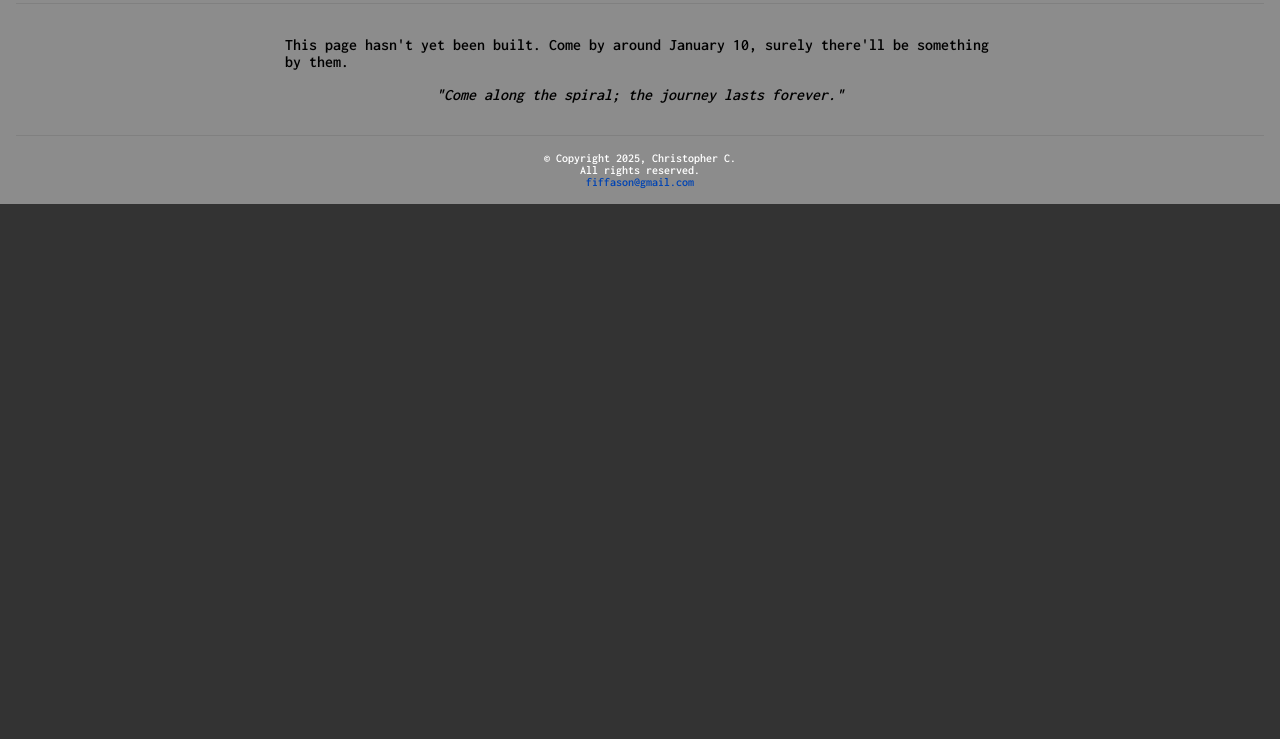
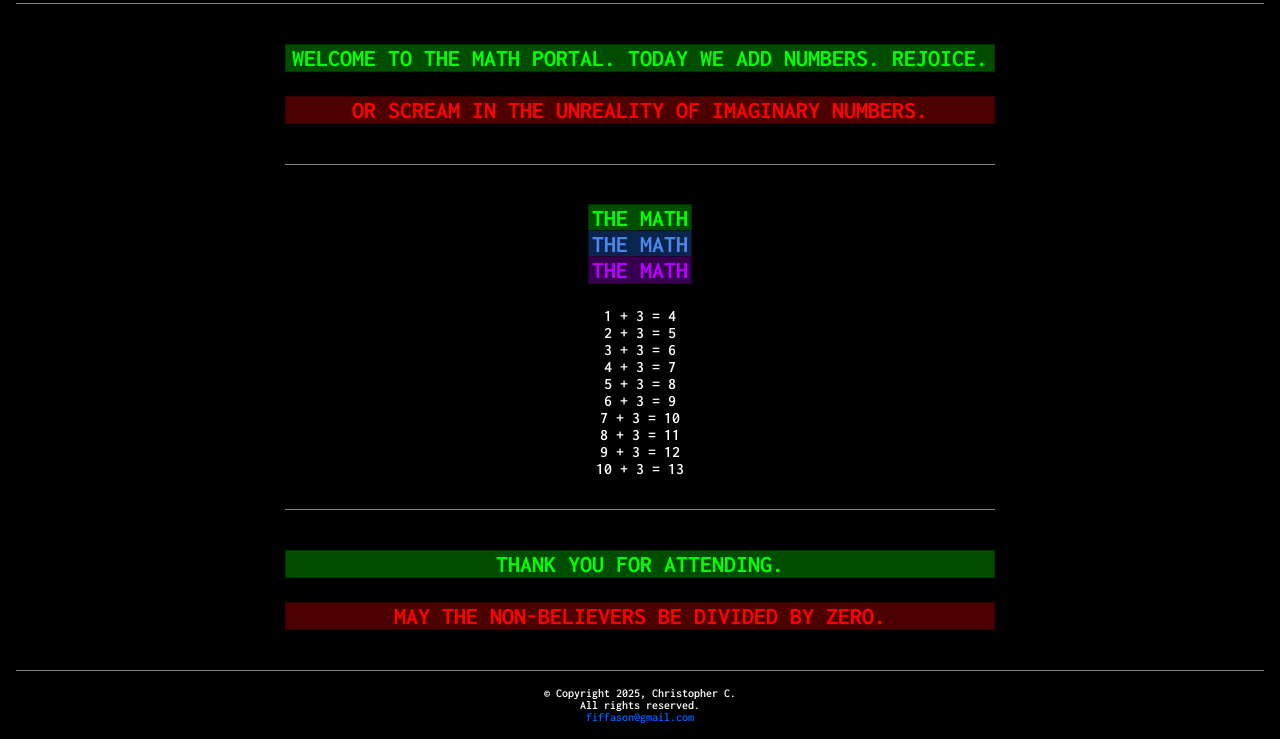
Before and after one commit to explodoboy/MIT249, a plain HTML site: page chapter4.html in a window 1280 px wide. Shown: the part 492-1231 px from the top of the page. Before the commit the page ends 800 px from the top, so only its background shows below. Drawn offline with Linux system fonts and the light colour scheme.

Commit message:
chapter 4
Bow to Math, OR BECOME IMAGINARY

```diff
--- a/chapter4.html
+++ b/chapter4.html
@@ -7,15 +7,16 @@
     <title>Chapter 4 | Decision Loop</title>
     <meta charset="utf-8">
     <link rel="stylesheet" href="css/styles.css">
+    <link rel="stylesheet" href="css/math_styles.css">
     <meta name="viewport" content="width=device-width, initial-scale=1">
 
     <link rel="preconnect" href="https://fonts.googleapis.com">
     <link rel="preconnect" href="https://fonts.gstatic.com" crossorigin>
     <link href="https://fonts.googleapis.com/css2?family=DM+Serif+Display:ital@1&family=Inconsolata:wght@200;300;400;500;600;700;800;900&family=Roboto&display=swap" rel="stylesheet">
 
-    <link rel="icon" type="image/png" sizes="32x32" href="images/grandma.png">
-    <link rel="apple-touch-icon" sizes="180x180" href="images/grandma.png">
-    <link rel="icon" sizes="192x192" href="images/grandma.png">
+    <link rel="icon" type="image/png" sizes="32x32" href="images/math.png">
+    <link rel="apple-touch-icon" sizes="180x180" href="images/math.png">
+    <link rel="icon" sizes="192x192" href="images/math.png">
 </head>
 
 <body>
@@ -25,10 +26,10 @@
         <!-- Area for website name/logo. -->
         <header>
             <p class="text-bold address-bar">Chapter 4 | Decision Loop</p>
-            <a href="index.html"><img src="images/grandma.png" alt="Website icon"></a>
-            <h1>EXPLODOBOY'S</h1>
-            <h2>EMPTY PORTAL</h2>
-            <p>"We slumber, for all eternity."<br>-Somebody, at the edge of eternity</p>
+            <a href="index.html"><img src="images/math.png" alt="Website icon"></a>
+            <h1>CONCLAVE OF MATHEMATICIANS</h1>
+            <h2>MATHEMATICS PORTAL</h2>
+            <p>"If you won't bow to Math, <a class="ranking-3">I'LL COME FOR YOU!</a>"<br>-Math'od, current God-Professor</p>
         </header>
 
         <!-- Area for navigational hyperlinks. -->
@@ -52,9 +53,19 @@
 
         <!-- Area for main body of website. -->
         <main>
+            <section class="text-bold">
+                <h2 class="align-center ranking-open">WELCOME TO THE MATH PORTAL. TODAY WE ADD NUMBERS. REJOICE.</h2>
+                <h2 class="align-center ranking-3">OR SCREAM IN THE UNREALITY OF IMAGINARY NUMBERS.</h2>
+            </section>
             <section>
-                <p>This page hasn't yet been built. Come by around January 10, surely there'll be something by them.</p>
-                <p class="text-italic align-center">"Come along the spiral; the journey lasts forever."</p>
+                <h2 class="align-center"><a class="ranking-open">THE MATH</a>
+                <br><a class="ranking-5">THE MATH</a>
+                <br><a class="ranking-4">THE MATH</a></h2>
+                <p class="align-center" id="math">Something went wrong. Oops.</p>
+            </section>
+            <section class="text-bold">
+                <h2 class="align-center ranking-open">THANK YOU FOR ATTENDING.</h2>
+                <h2 class="align-center ranking-3">MAY THE NON-BELIEVERS BE DIVIDED BY ZERO.</h2>
             </section>
         </main>
 
@@ -67,7 +78,7 @@
 
     </div>
 
-    <!--script src="js/index.js"></script-->
+    <script src="js/chapter4.js"></script>
 
 </body>
 
--- /dev/null
+++ b/css/math_styles.css
@@ -0,0 +1,41 @@
+/* This is a pallete overwrite, intended to be used on top of the default [styles.css] file. */
+
+:root {
+
+    /* body */
+    --container: #000;
+    --body: #3f3f3f;
+    --text: #fff;
+    --alt_text: #fff;
+
+    /* nav */
+    --address_background: #111;
+    --address_color: #fff;
+
+    /* main content */
+    --section_border: #808080;
+
+    --active_link_text: hsl(217, 100%, 50%);
+    --active_link_hover: hsl(281, 100%, 70%);
+    --inactive_link_text: hsl(10, 100%, 35%);
+
+    --table_hover: rgb(255, 255, 255, 0.25);
+    --figure_background: rgb(255, 255, 255, 0.10);
+
+        /* below values are HSL format */
+    --ranking_0: 0, 0%;
+    --ranking_open: 120, 100%;
+    --ranking_1: 60, 100%;
+    --ranking_2: 36, 100%;
+    --ranking_3: 0, 100%;
+    --ranking_4: 283, 100%;
+    --ranking_5: 217, 77%;
+
+    --opinion_p3: 281, 100%;
+    --opinion_p2: 127, 100%;
+    --opinion_p1: 205, 100%;
+    --opinion_n0: 0, 0%;
+    --opinion_n1: 50, 100%;
+    --opinion_n2: 25, 100%;
+    --opinion_n3: 0, 100%;
+}
--- /dev/null
+++ b/js/chapter4.js
@@ -0,0 +1,19 @@
+var table = 3;
+var operator = "addition";
+var i = 1;
+var msg = "";
+
+if (operator === 'addition') {
+    while (i <= 10) {
+        msg += i + " + " + table + " = " + (i + table) + "<br/>";
+        i++;
+    }
+} else {
+    while (i <= 10) {
+        msg += i + " * " + table + " = " + (i * table) + "<br/>";
+        i++;
+    }
+}
+
+var el = document.getElementById("math");
+el.innerHTML = msg;
```
Also changed, not shown: images/math.png (added).
